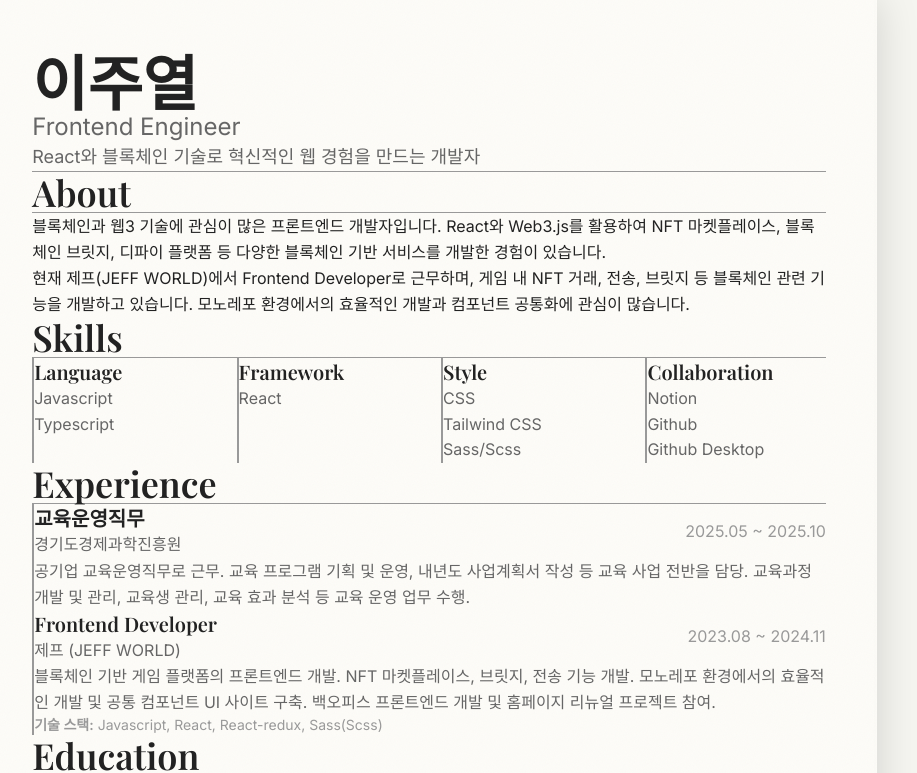
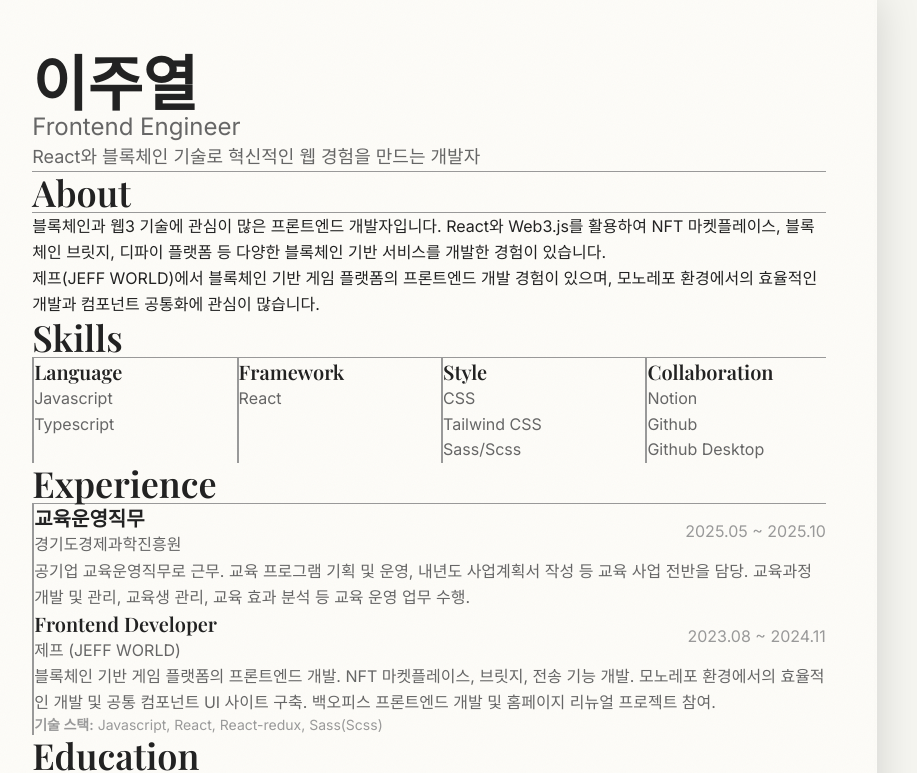
Before and after one commit to Melonisjy/resume, a Next.js app: page / in a window 1280 px wide. Shown: the top 773 px of the page, without its empty margins (19-936 px from the left). Built offline with nearby package versions, Linux system fonts and the light colour scheme.

Commit message:
feat: 문구 수정

```diff
--- a/components/About.tsx
+++ b/components/About.tsx
@@ -11,9 +11,9 @@ export default function About() {
         다양한 블록체인 기반 서비스를 개발한 경험이 있습니다.
       </p>
       <p className="text-[#222] leading-relaxed">
-        현재 제프(JEFF WORLD)에서 Frontend Developer로 근무하며, 게임 내 NFT
-        거래, 전송, 브릿지 등 블록체인 관련 기능을 개발하고 있습니다. 모노레포
-        환경에서의 효율적인 개발과 컴포넌트 공통화에 관심이 많습니다.
+        제프(JEFF WORLD)에서 블록체인 기반 게임 플랫폼의 프론트엔드 개발 경험이
+        있으며, 모노레포 환경에서의 효율적인 개발과 컴포넌트 공통화에 관심이
+        많습니다.
       </p>
     </Section>
   );
```
